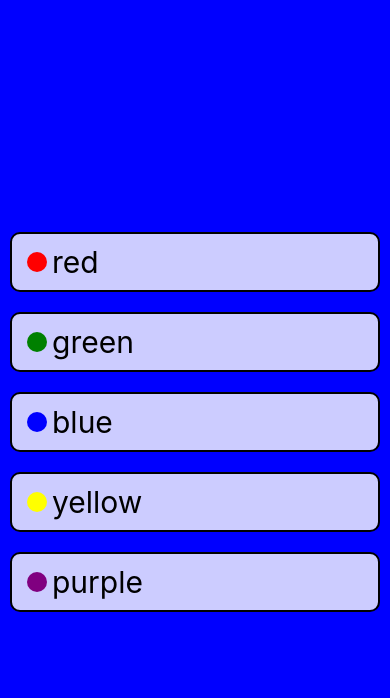
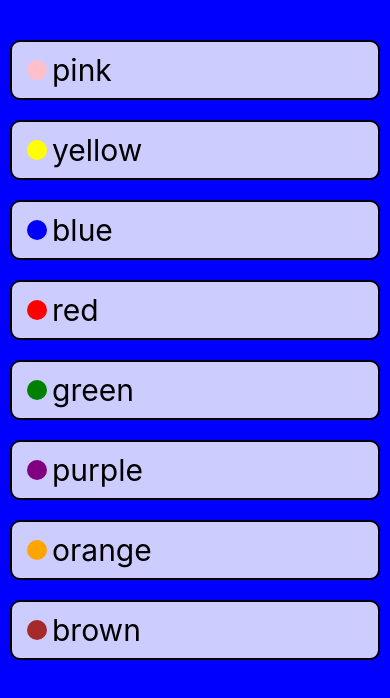
Before and after one commit to sap2411/react-native-sandbox, a React Native app: screen / in a window 390 px wide. Shown: the top 698 px of the page. Built offline with nearby package versions, Linux system fonts and the light colour scheme.

Commit message:
adds FlatList

```diff
--- a/App.js
+++ b/App.js
@@ -1,17 +1,30 @@
 import React, { useState } from 'react';
-import { View, StyleSheet  } from "react-native";
+import { View, StyleSheet, FlatList  } from "react-native";
 import ColorButton from './components/ColorButton'
+
+const defaultColors = [
+  {"id":'dsf', "color": "pink"},
+  {"id":'a34f', "color": "yellow"},
+  {"id":'asdf', "color": "blue"},
+  {"id":'q34gq', "color": "red"},
+  {"id":'dsf', "color": "green"},
+  {"id":'a34f', "color": "purple"},
+  {"id":'asdf', "color": "orange"},
+  {"id":'q34gq', "color": "brown"}
+]
 
 export default function App() {
 const [backgroundColor, setBackgroundColor] = useState("blue");
   return (
-    <View style={[styles.container, { backgroundColor }]}>
-      <ColorButton backgroundColor="red" onPress={setBackgroundColor}/>
-      <ColorButton backgroundColor="green" onPress={setBackgroundColor}/>
-      <ColorButton backgroundColor="blue" onPress={setBackgroundColor}/>
-      <ColorButton backgroundColor="yellow" onPress={setBackgroundColor}/>
-      <ColorButton backgroundColor="purple" onPress={setBackgroundColor}/>
-    </View>
+    <FlatList style={[styles.container, { backgroundColor }]}
+    data={defaultColors}
+    renderItem={({ item}) => {
+      return (
+        <ColorButton key={item.id} backgroundColor={item.color} onPress={setBackgroundColor}/>
+      )
+    }}
+    />
+
   );
 }
 
@@ -19,8 +32,7 @@
   container: {
     flex: 1,
     display: "flex",
-    justifyContent: "center",
-    alignItems: "center"
+    paddingTop: 30
   },
   button: {
     margin: 10,
```
